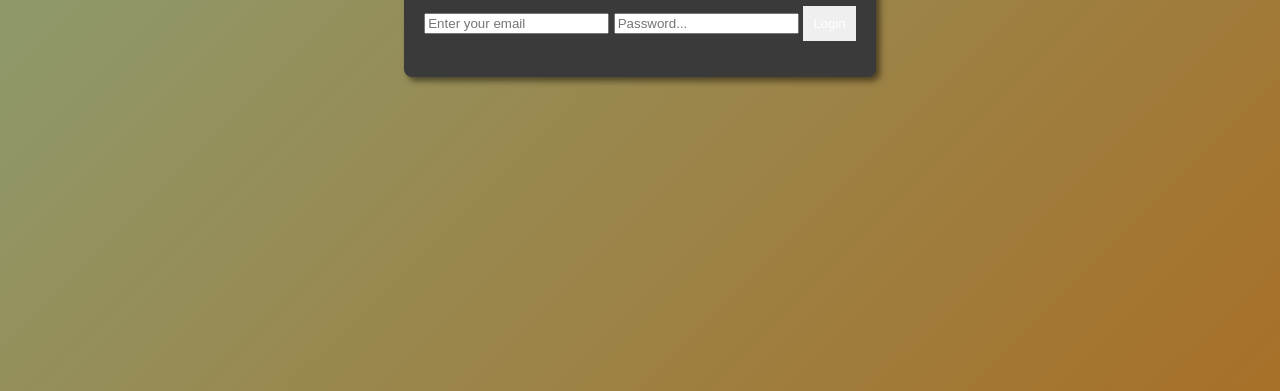
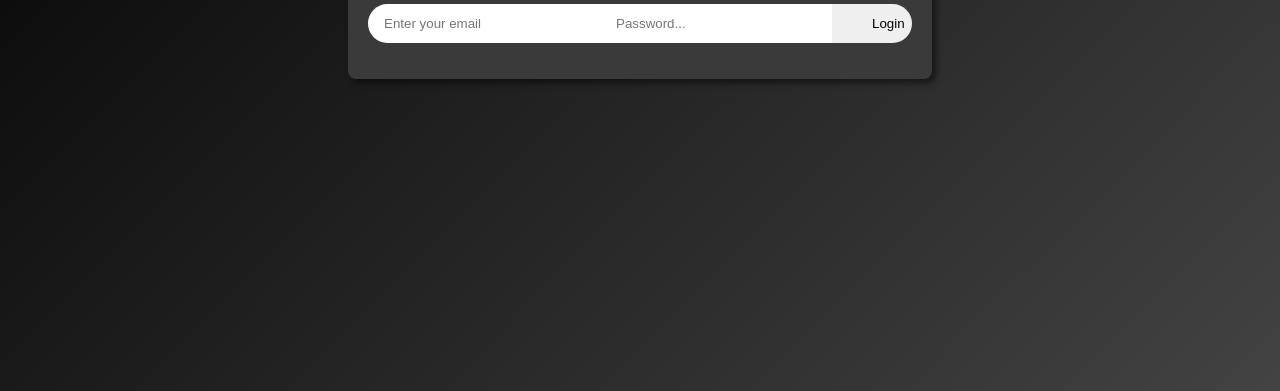
Before and after one commit to Martinsodersten/U05, a website built with Vite: page index.html in a window 1280 px wide. Shown: the part 409-800 px from the top of the page. Built offline with nearby package versions, Linux system fonts and the light colour scheme; some packages are replaced by stand-ins of ours.

Commit message:
More styling

```diff
--- a/index.html
+++ b/index.html
@@ -26,7 +26,7 @@
           placeholder="Password..."
           required
           />
-          <button type="submit">Login</button>
+          <button type="submit" class="login-btn">Login</button>
         </form>
         <p id="login-message"></p>
       </div>
--- a/src/style.css
+++ b/src/style.css
@@ -1,6 +1,10 @@
 body {
-  font-family:sans-serif;
-  background: linear-gradient(135deg, rgba(78, 119, 59, 0.671), rgb(167, 112, 40));
+  font-family: sans-serif;
+  background: linear-gradient(
+    135deg,
+    #000000,
+    #434343
+  );
   margin: 0;
   padding: 0;
   display: flex;
@@ -28,8 +32,6 @@ body {
 h1 {
   color: #ffffff;
 }
-
-
 
 #todo-input {
   width: calc(100% - 20px);
@@ -143,5 +145,45 @@ ul {
 #logout-btn {
   color: black;
   border-radius: 30px;
+}
 
+#email {
+  width: 200px;
+  border: none;
+  outline: none;
+  padding: 8px 16px;
+  border-top-left-radius: 40px;
+  border-bottom-left-radius: 40px;
 }
+
+#password {
+  width: 200px;
+  border: none;
+  outline: none;
+  padding: 8px 16px;
+}
+
+#login-form {
+  display: flex;
+}
+
+.login-btn {
+  color: #000000;
+  width: 70px;
+  border: none;
+  outline: none;
+  padding: 12px 40px;
+  border-top-right-radius: 40px;
+  border-bottom-right-radius: 40px;
+}
+
+/* background-color: #c82333;
+width: 200px;
+border: none;
+outline: none;
+padding: 12px 40px;
+border-top-right-radius: 40px;
+border-bottom-right-radius: 40px;
+&:hover {
+  background-color: #a10716;
+} */
```
